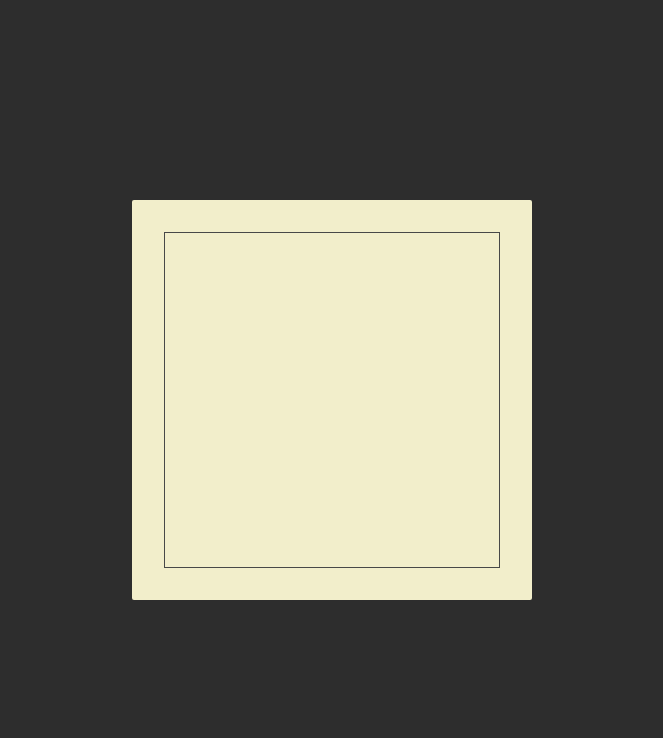
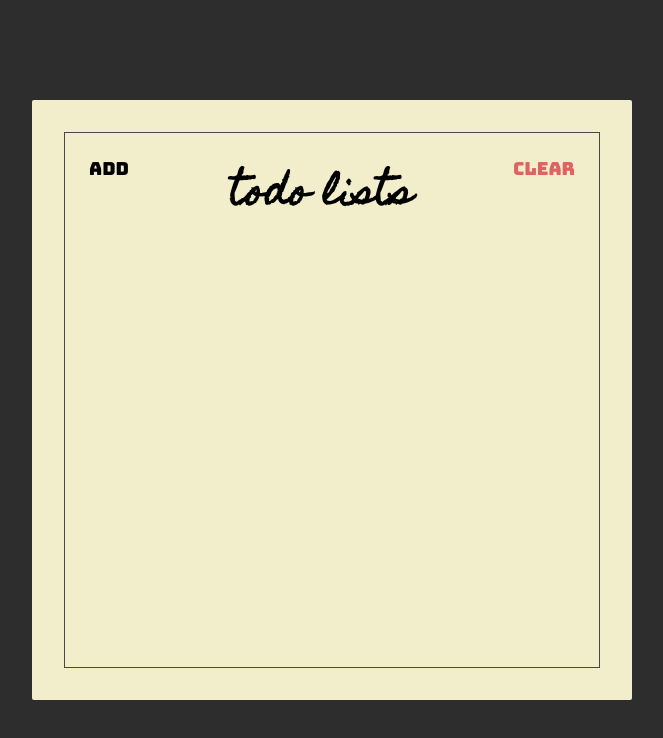
Before and after one commit to SankhyaSaiyoga/react-starter, a plain HTML site: page index.html in a window 1280 px wide. Shown: the whole page, without its empty margins (308-971 px from the left). Drawn offline with Linux system fonts and the light colour scheme.

Commit message:
Create Header Section

```diff
--- a/index.html
+++ b/index.html
@@ -6,13 +6,22 @@
     <meta http-equiv="X-UA-Compatible" content="ie=edge" />
     <title>Static Template</title>
     <link rel="stylesheet" href="./styles.css" />
-    <link rel="preconnect" href="https://fonts.googleapis.com">
-    <link rel="preconnect" href="https://fonts.gstatic.com" crossorigin>
-    <link href="https://fonts.googleapis.com/css2?family=Bungee&family=Homemade+Apple&display=swap" rel="stylesheet">
+    <link rel="preconnect" href="https://fonts.googleapis.com" />
+    <link rel="preconnect" href="https://fonts.gstatic.com" crossorigin />
+    <link
+      href="https://fonts.googleapis.com/css2?family=Bungee&family=Homemade+Apple&display=swap"
+      rel="stylesheet"
+    />
   </head>
   <body>
     <div class="container">
-      <div class="frame"></div>
+      <div class="frame">
+        <div class="header">
+          <button class="header-btn">Add</button>
+          <h1 class="header-title">Todo lists</h1>
+          <button class="header-btn main-red-color">Clear</button>
+        </div>
+      </div>
     </div>
   </body>
 </html>
--- a/styles.css
+++ b/styles.css
@@ -1,6 +1,14 @@
 * {
   box-sizing: border-box;
 }
+
+:root {
+  --main-red-color: #e06262;
+}
+.main-red-color {
+  color: var(--main-red-color);
+}
+
 html {
   font-size: 10px;
 }
@@ -22,8 +30,8 @@ html {
     Ubuntu, Cantarell, "Open Sans", "Helvetica Neue", sans-serif;
 }
 .container {
-  width: 400px;
-  height: 400px;
+  width: 600px;
+  height: 600px;
   background-color: #f2eecb;
   border-radius: 2px;
 
@@ -32,4 +40,32 @@ html {
 .frame {
   border: 1px solid #484848;
   height: 100%;
+
+  display: flex;
+  flex-direction: column;
 }
+.header {
+  display: flex;
+  align-items: flex-start;
+}
+
+.header-title {
+  flex: 1;
+
+  text-align: center;
+  font-size: 3.6rem;
+  font-family: "Homemade Apple", sans-serif;
+
+  text-transform: lowercase;
+}
+
+.header-btn {
+  font-size: 1.8rem;
+  font-family: "Bungee", sans-serif;
+
+  padding: 24px;
+
+  background: unset;
+  border: unset;
+  outline: unset;
+}
```
